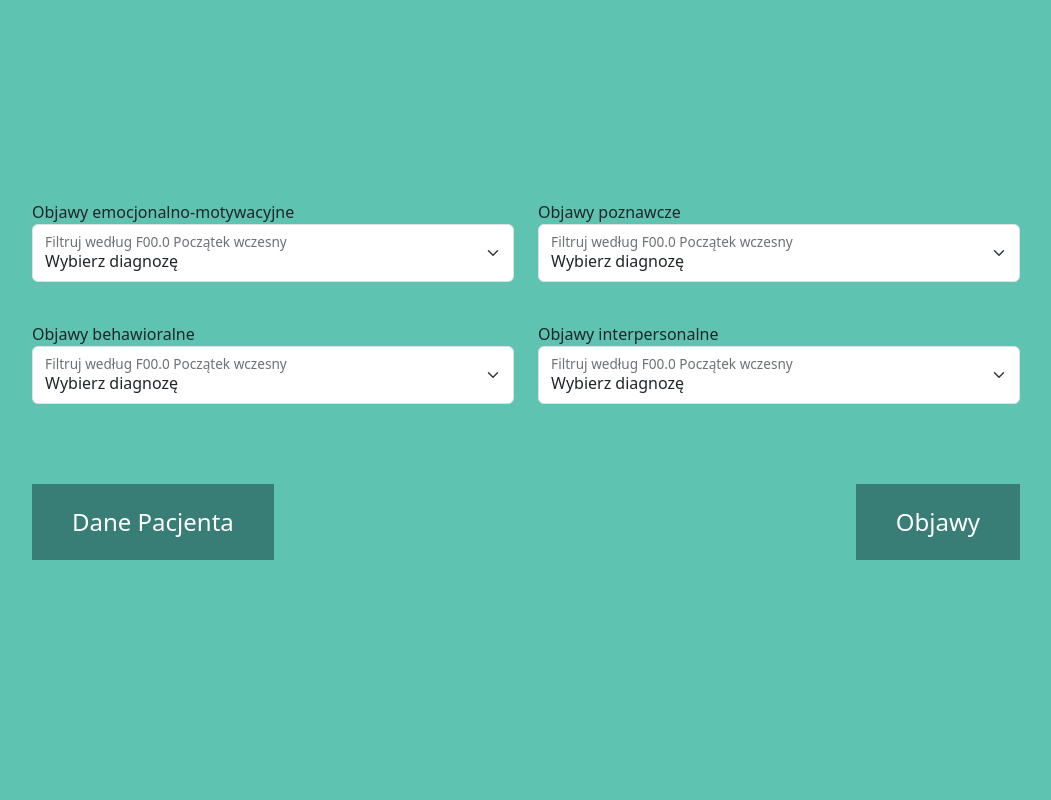
After one commit to Pleeys/DiagnosticApp, a Django app: page /symptoms/ in a window 1280 px wide. The commit adds this page. Shown: the whole page, without its empty margins (114-1165 px from the left). Run offline with Django 4.2, Linux system fonts and the light colour scheme.

Commit message:
Diagnosis and Symptoms panels

```diff
--- a/diagnostic_app/app/static/app/main.css
+++ b/diagnostic_app/app/static/app/main.css
@@ -1,6 +1,3 @@
-body {
-    background-color: #5ec4b1;
- }
 .home {
     background: url("/static/app/diagnostic_home.jpg");
     height: 80vh;
@@ -40,7 +37,22 @@ h1 {
 .main-content {
     margin-top: 32.5vh;
 }
-#btn-home {
+.patient {
+    height: 75vh;
+    margin-top: 25vh;
+}
+.symptoms {
+    height: 75vh;
+    margin-top: 25vh;
+}
+.row {
+    margin: 5vh;
+}
+#patient-age {
+    margin-top: 1vh;
+}
+
+.row .btn-home {
     margin-top: 5vh;
     background-color: #397e76;
     border-radius: 0;
@@ -49,8 +61,29 @@ h1 {
     cursor: default;
     transition: opacity 0.25s ease-in-out;
 }
-#btn-home:hover {
+.row .btn-home:hover {
     opacity: 50%;
     cursor: pointer;
     transition: opacity 0.25s ease-in-out;
 }
+.row .btin-home:visited,
+.btn-home:active,
+.btn-home:focus,
+.btn-home:active:focus{
+    color: inherit;
+    text-decoration: none;
+    background-color: #59a093;
+}
+#btn-right{
+    position: relative;
+    bottom: 0;
+    right: 0;
+}
+#btn-left{
+    position: relative;
+    bottom: 0;
+    left: 0;
+}
+.row .patient-symptoms-description {
+    color: white;
+}
--- /dev/null
+++ b/diagnostic_app/app/templates/app/symptoms.html
@@ -0,0 +1,75 @@
+{% extends "app/layout.html" %}
+{% block content %}
+<head>
+    <style>
+      body {
+        background-color: #5EC4B1;
+      }
+    </style>
+</head>
+
+    <main class="symptoms">
+        <div class="container" id="symptoms">
+            <div class="row">
+                <div class="col-sm-12 col-md-6">
+                    <label for="patient-symptoms-description">Objawy emocjonalno-motywacyjne</label>
+                    <div class="form-floating">
+                        <select class="form-select" id="patient-symptoms">
+                            <option value="">Wybierz diagnozę</option>
+                            <option value="F10">F10. Zaburzenia psychiczne i zachowania spowodowane używaniem alkoholu</option>
+                            <option value="F11">F11. Zaburzenia psychiczne i zachowania spowodowane używaniem opiatów</option>
+                            <option value="F12">F12. Zaburzenia psychiczne i zachowania spowodowane używaniem kannabinoidów</option>
+                        </select>
+                        <label for="patient-symptoms">Filtruj według F00.0 Początek wczesny</label>
+                    </div>
+                </div>
+                <div class="col-sm-12 col-md-6">
+                    <label for="patient-symptoms-description">Objawy poznawcze</label>
+                    <div class="form-floating">
+                        <select class="form-select" id="patient-symptoms">
+                            <option value="">Wybierz diagnozę</option>
+                            <option value="F10">F10. Zaburzenia psychiczne i zachowania spowodowane używaniem alkoholu</option>
+                            <option value="F11">F11. Zaburzenia psychiczne i zachowania spowodowane używaniem opiatów</option>
+                            <option value="F12">F12. Zaburzenia psychiczne i zachowania spowodowane używaniem kannabinoidów</option>
+                        </select>
+                        <label for="patient-symptoms">Filtruj według F00.0 Początek wczesny</label>
+                    </div>
+                </div>
+            </div>
+            <div class="row">
+                <div class="col-sm-12 col-md-6">
+                    <label for="patient-symptoms-description">Objawy behawioralne</label>
+                    <div class="form-floating">
+                        <select class="form-select" id="patient-symptoms">
+                            <option value="">Wybierz diagnozę</option>
+                            <option value="F10">F10. Zaburzenia psychiczne i zachowania spowodowane używaniem alkoholu</option>
+                            <option value="F11">F11. Zaburzenia psychiczne i zachowania spowodowane używaniem opiatów</option>
+                            <option value="F12">F12. Zaburzenia psychiczne i zachowania spowodowane używaniem kannabinoidów</option>
+                        </select>
+                        <label for="patient-symptoms">Filtruj według F00.0 Początek wczesny</label>
+                    </div>
+                </div>
+                <div class="col-sm-12 col-md-6">
+                    <label for="patient-symptoms-description">Objawy interpersonalne</label>
+                    <div class="form-floating">
+                        <select class="form-select" id="patient-symptoms">
+                            <option value="">Wybierz diagnozę</option>
+                            <option value="F10">F10. Zaburzenia psychiczne i zachowania spowodowane używaniem alkoholu</option>
+                            <option value="F11">F11. Zaburzenia psychiczne i zachowania spowodowane używaniem opiatów</option>
+                            <option value="F12">F12. Zaburzenia psychiczne i zachowania spowodowane używaniem kannabinoidów</option>
+                        </select>
+                        <label for="patient-symptoms">Filtruj według F00.0 Początek wczesny</label>
+                    </div>
+                </div>
+            </div>
+            <div class="row">
+                <div class="col-sm-6 d-flex justify-content-center justify-content-lg-start">
+                    <a href="{% url 'app-patient' %}" id="btn-left" class="btn btn-primary btn-lg active btn-home" role="button">Dane Pacjenta</a>
+                </div>
+                <div class="col-sm-6 d-flex justify-content-center justify-content-lg-end">
+                    <a href="{% url 'app-symptoms' %}" id="btn-right" class="btn btn-primary btn-lg active btn-home" role="button">Objawy</a>
+                </div>
+            </div>
+        </div>
+    </main>
+{% endblock content %}
--- a/diagnostic_app/app/urls.py
+++ b/diagnostic_app/app/urls.py
@@ -4,4 +4,5 @@ from . import views
 urlpatterns = [
     path('', views.home, name='app-home'),
     path('patient/', views.patient, name='app-patient'),
+    path('symptoms/', views.symptoms, name='app-symptoms'),
 ]
--- a/diagnostic_app/app/views.py
+++ b/diagnostic_app/app/views.py
@@ -7,3 +7,6 @@ def home(request):
 
 def patient(request):
     return render(request, 'app/patient_data.html', {'title': 'Patient Data'})
+
+def symptoms(request):
+    return render(request, 'app/symptoms.html', {'title': 'Symptoms'})
```
Also changed, not shown: diagnostic_app/app/templates/app/home.html (+11 -2 lines), diagnostic_app/app/templates/app/patient_data.html (+74 -1 lines), diagnostic_app/db.sqlite3, 1 other file.
